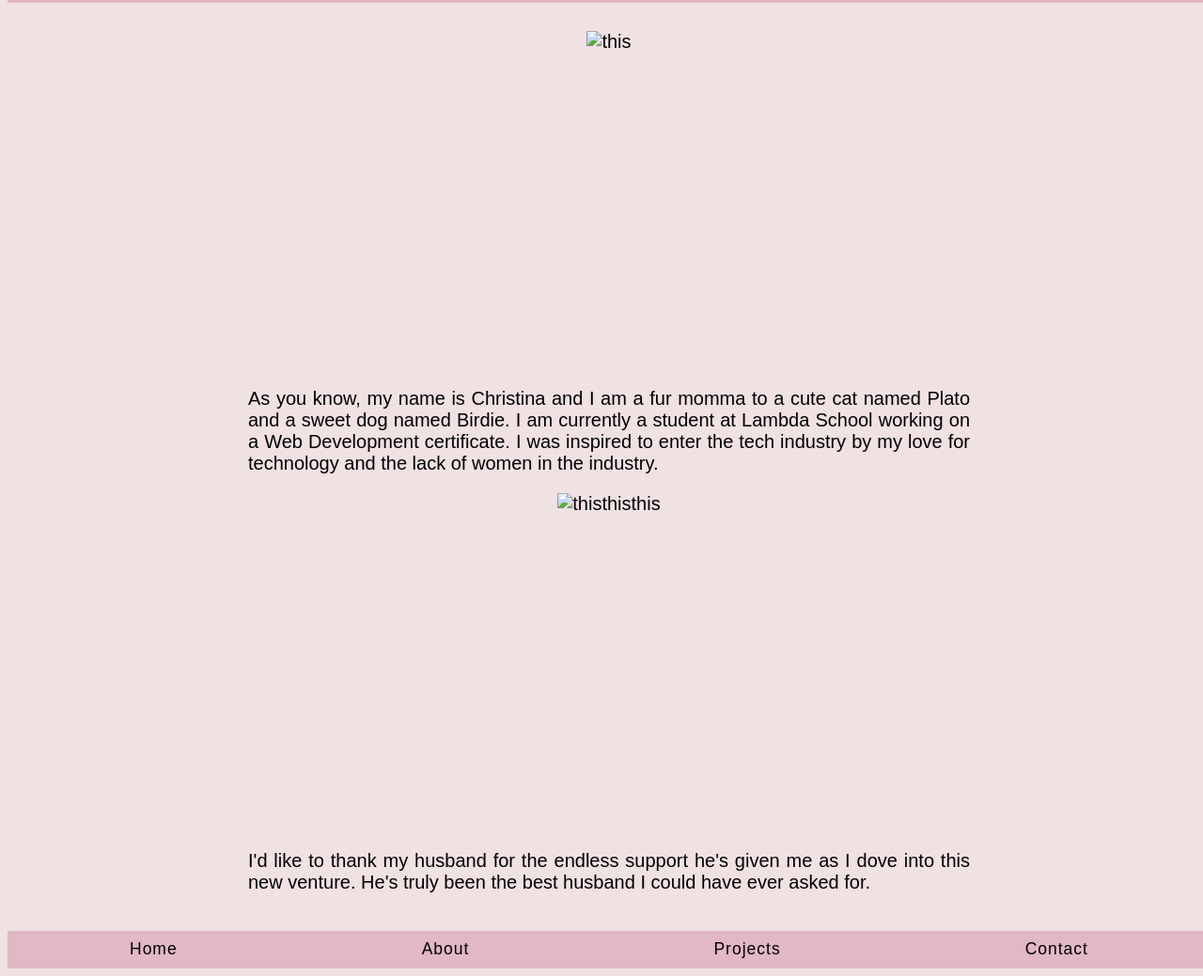
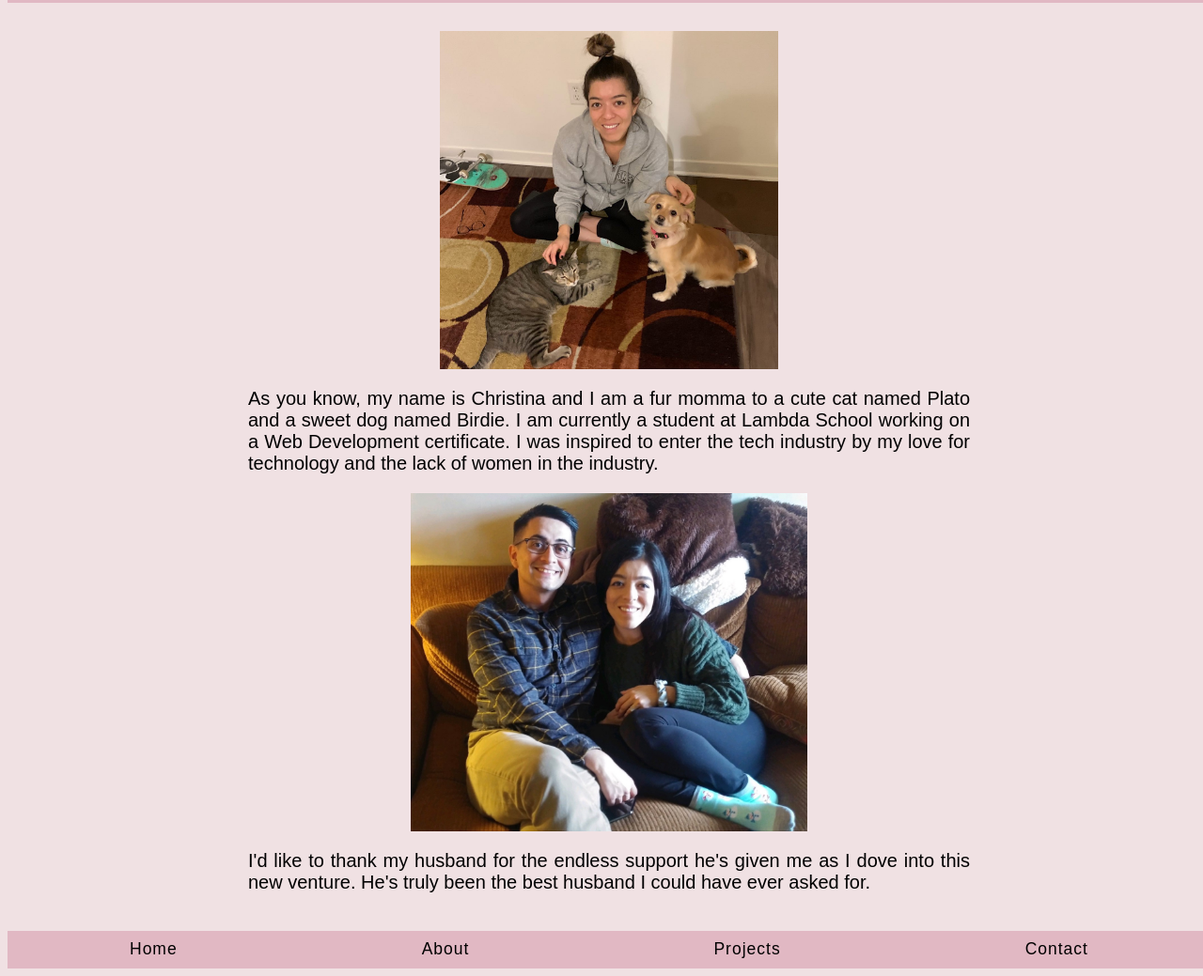
Before and after one commit to c-melchor/portfolio, a plain HTML site: page about.html in a window 1280 px wide. Shown: the part 87-1126 px from the top of the page at 94% size. Drawn offline with Linux system fonts and the light colour scheme.

Commit message:
changes to imgs on about pg

```diff
--- a/about.html
+++ b/about.html
@@ -26,7 +26,7 @@
       <section class = "bio">
           <div class = "aboutMe">
               <div>
-                  <img src="/design/Babies.JPG" alt= "this">
+                  <img src="Babies.JPG" alt= "this">
               </div>
 
               <div>
@@ -34,7 +34,7 @@
               </div>
 
               <div>
-                  <img src ="/design/Hubs.jpg" alt="thisthisthis">
+                  <img src ="Hubs.jpg" alt="thisthisthis">
               </div>
 
               <div>
```
